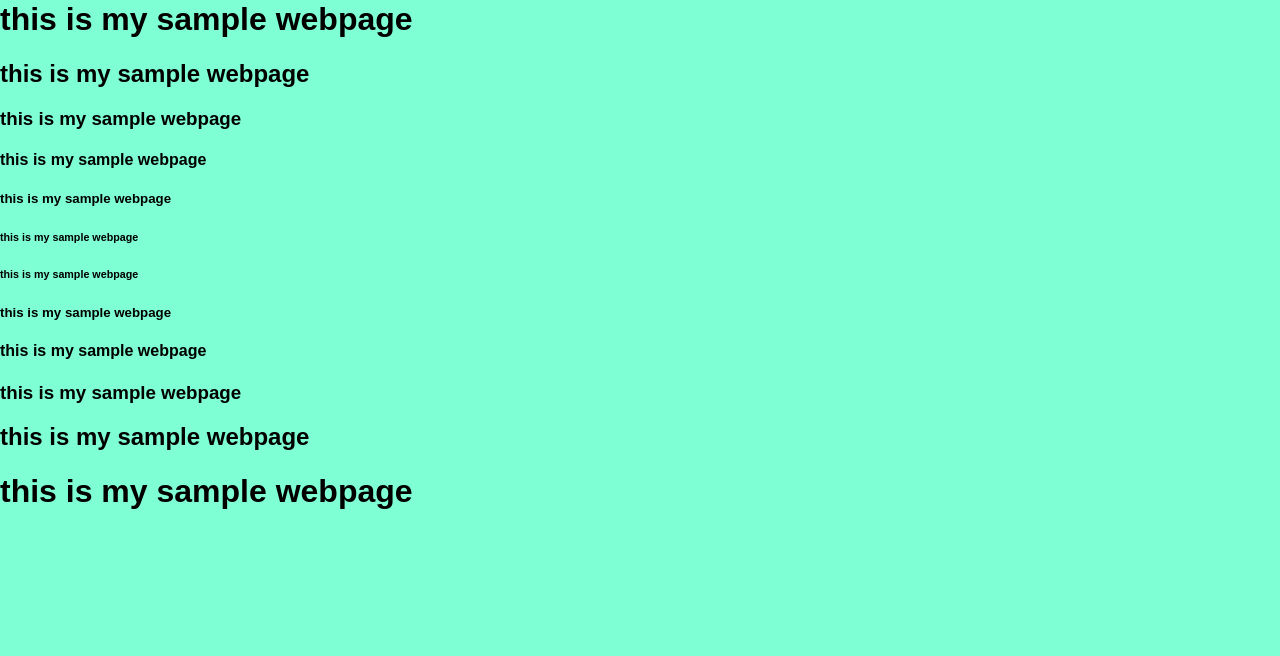
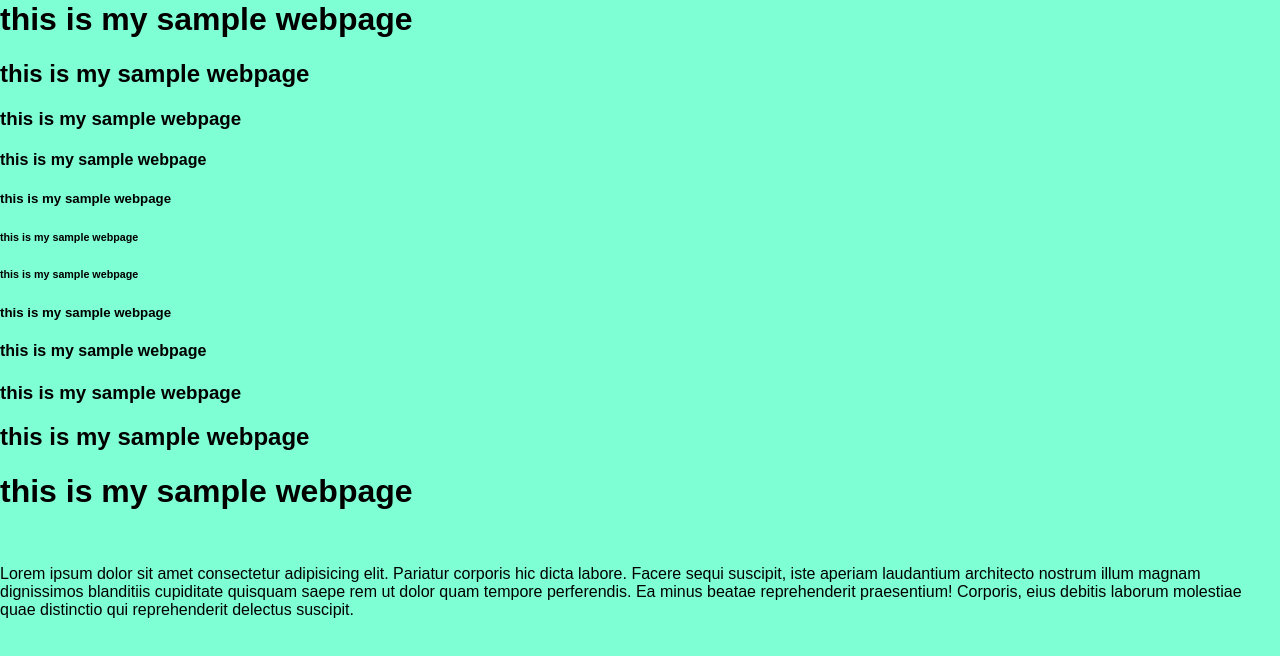
Before and after one commit to PRETHIVEE/cricket, a plain HTML site: page index.html in a window 1280 px wide. Drawn offline with Linux system fonts and the light colour scheme.

Commit message:
P tag added
added the  paragraph tag with lorem for 50 words

```diff
--- a/index.html
+++ b/index.html
@@ -20,5 +20,14 @@
     <h3>this is my sample webpage</h3>
     <h2>this is my sample webpage</h2>
     <h1>this is my sample webpage</h1>
+    <br />
+    <p>
+      Lorem ipsum dolor sit amet consectetur adipisicing elit. Pariatur corporis
+      hic dicta labore. Facere sequi suscipit, iste aperiam laudantium
+      architecto nostrum illum magnam dignissimos blanditiis cupiditate quisquam
+      saepe rem ut dolor quam tempore perferendis. Ea minus beatae reprehenderit
+      praesentium! Corporis, eius debitis laborum molestiae quae distinctio qui
+      reprehenderit delectus suscipit.
+    </p>
   </body>
 </html>
```
